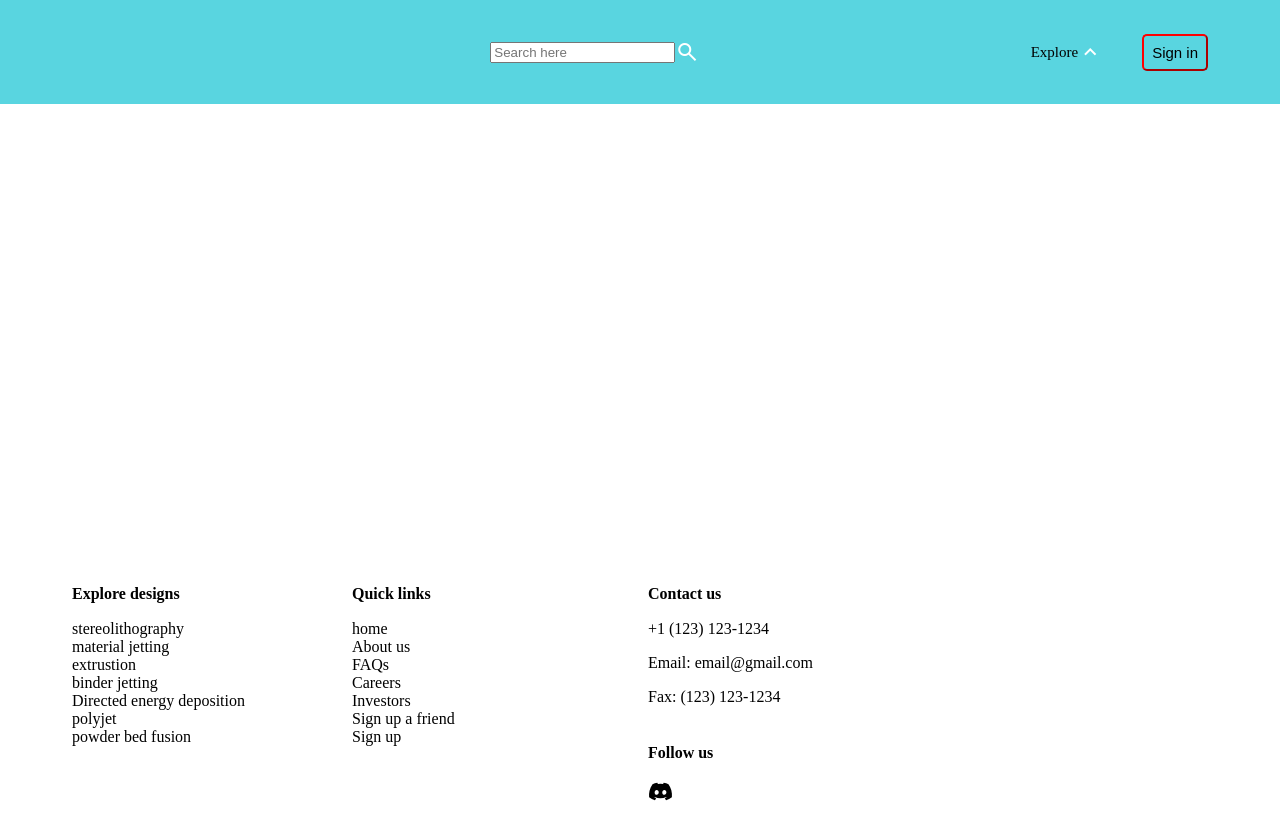
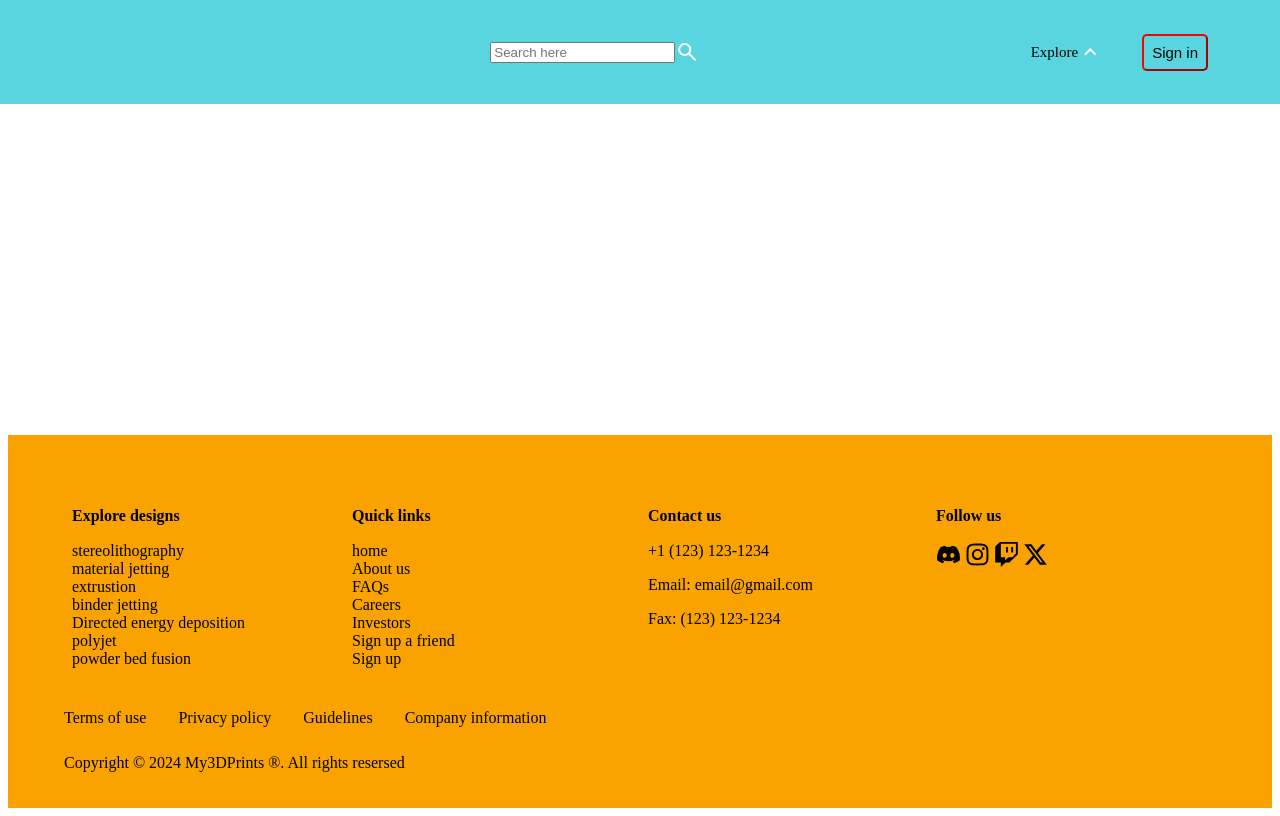
Before and after one commit to aswaswa1/my3dprints, a plain HTML site: page index.html in a window 1280 px wide. Drawn offline with nearby package versions, Linux system fonts and the light colour scheme; files that its build step writes are made by us from their sources.

Commit message:
work of footer

```diff
--- a/index.html
+++ b/index.html
@@ -88,11 +88,26 @@
                             </div>
                             <div class="columns last-column">
                                 <h4 class="styling-h4">Follow us</h4>
-                                <img class="discord-logo" src="assets/social/discord.svg" alt="discord logo">
+                                <img class="discord-logo" src="assets/social/discord.svg" alt="discord link">
+                                <img class="discord-logo" src="assets/social/instagram.svg" alt="instagram link">
+                                <img class="discord-logo" src="assets/social/twitch.svg" alt="twitch link">
+                                <img class="discord-logo" src="assets/social/x-twitter.svg" alt="twitter link">
                             </div>
                         </div>
                         <div class="inside-footer-container">
-
+                            <div class="policy">
+                                <div>
+                                    <p>Copyright &copy; 2024 My3DPrints &reg;. All rights resersed</p>
+                                </div>
+                                <div>
+                                    <ul class="styling-ul tos">
+                                        <li class="list-items">Terms of use</li>
+                                        <li class="list-items">Privacy policy</li>
+                                        <li class="list-items">Guidelines</li>
+                                        <li class="list-items">Company information</li>
+                                    </ul>
+                                </div>
+                            </div>
                         </div>
                     </div>
                 </div>
--- a/styles/styles.css
+++ b/styles/styles.css
@@ -91,6 +91,14 @@
     overflow: auto;
 }
 
+.inside-footer-container::after {
+    visibility: hidden;
+    display: block;
+    content: "";
+    clear: both;
+    height: 0;
+}
+
 .columns {
     width: 100%;
     float: left;
@@ -102,6 +110,7 @@
     position: absolute;
     bottom: 0;
     width: 100%;
+    background-color: var(--prints-color-orange);
 }
 
 .left-columns {
@@ -132,6 +141,24 @@
 .discord-logo {
     width: 25px;
     height: 25px;
+}
+.policy {
+    margin-top: 30px;
+    margin-bottom: 20px;
+    display: flex;
+    flex-direction: column-reverse;
+}
+
+.tos {
+    display: flex;
+    flex-wrap: wrap;
+}
+
+.list-items {
+    margin-right: 32px;
+    font-size: 16px;
+    line-height: 40px;
+    text-decoration: none;
 }
 
 @media screen and (min-width: 1024px) {
@@ -185,11 +212,15 @@
     }
 
     .columns {
-        width: 50%;
+        width: 25%;
     }
 
     .first-two-columns {
         width: 50%;
     }
 
+    .policy {
+        justify-content: center;
+    }
+
 }
```
Also changed, not shown: assets/social/instagram.svg (added), assets/social/twitch.svg (added), assets/social/x-twitter.svg (added).
